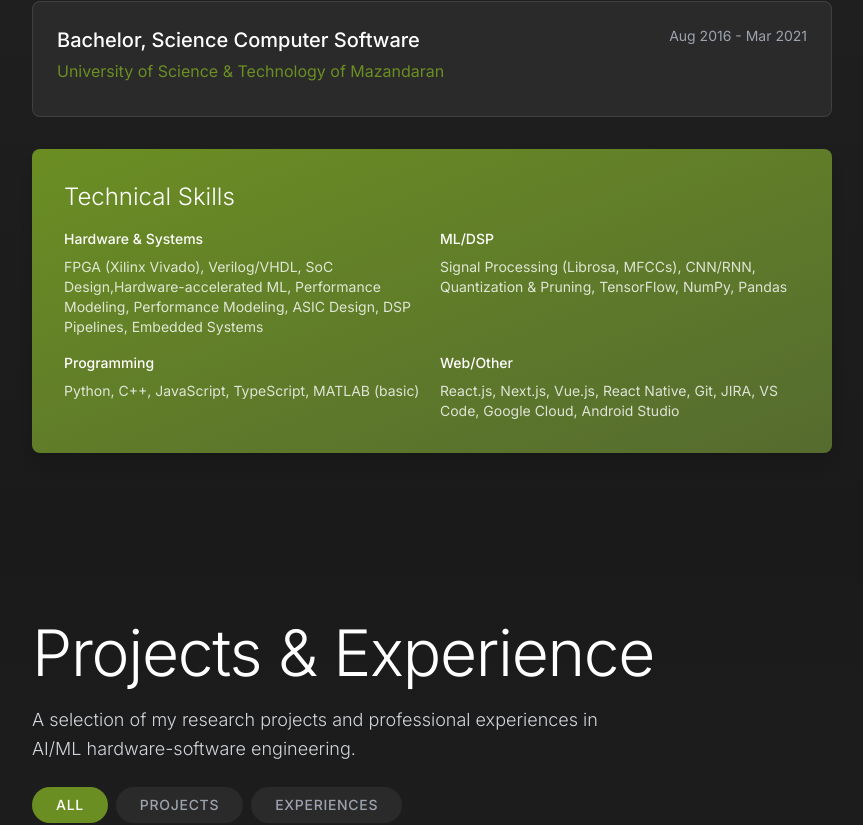
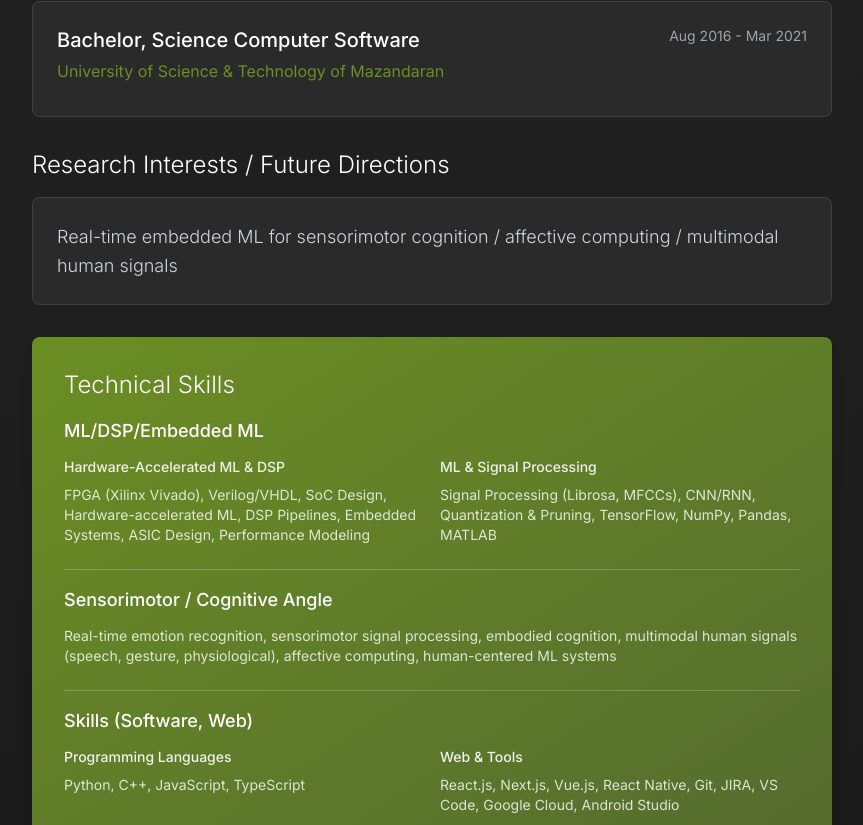
Before and after one commit to nzrnaghme/Cursor, a React (Vite) app: page / in a window 1280 px wide. Shown: the part 1516-2341 px from the top of the page, without its empty margins (8-871 px from the left). Built offline with nearby package versions, Linux system fonts and the light colour scheme.

Commit message:
Enhance portfolio: restructure projects with Problem/Method/Contribution/Next Step format, add Research Interests section, prioritize ML/DSP skills

```diff
--- a/src/components/About.tsx
+++ b/src/components/About.tsx
@@ -88,31 +88,67 @@ const About = () => {
             </div>
           </motion.div>
 
-          {/* Technical Skills */}
+          {/* Research Interests / Future Directions */}
+          <motion.div
+            className="mb-8"
+            initial={{ opacity: 0, y: 20 }}
+            animate={inView ? { opacity: 1, y: 0 } : {}}
+            transition={{ delay: 0.8, duration: 0.8 }}
+          >
+            <h3 className="text-2xl font-light mb-4 text-white">Research Interests / Future Directions</h3>
+            <div className="p-6 bg-[#2a2a2a] rounded-lg border border-white/10">
+              <p className="text-lg text-gray-300 font-light leading-relaxed">
+                Real-time embedded ML for sensorimotor cognition / affective computing / multimodal human signals
+              </p>
+            </div>
+          </motion.div>
+
+          {/* Technical Skills - Reorganized by Priority */}
           <motion.div
             className="mt-8 p-8 bg-gradient-to-br from-[#6b8e23] to-[#556b2f] text-white rounded-lg shadow-lg"
             initial={{ opacity: 0, y: 20 }}
             animate={inView ? { opacity: 1, y: 0 } : {}}
-            transition={{ delay: 0.8, duration: 0.8 }}
+            transition={{ delay: 1.0, duration: 0.8 }}
           >
             <h3 className="text-2xl font-light mb-4">Technical Skills</h3>
+
+            {/* ML/DSP/Embedded ML - Priority 1 */}
+            <div className="mb-6">
+              <h4 className="font-medium mb-3 text-lg">ML/DSP/Embedded ML</h4>
               <div className="grid grid-cols-1 md:grid-cols-2 gap-4 text-sm">
                 <div>
-                <h4 className="font-medium mb-2">Hardware & Systems</h4>
-                <p className="text-white/80">FPGA (Xilinx Vivado), Verilog/VHDL, SoC Design,Hardware-accelerated ML, Performance Modeling,
-                Performance Modeling, ASIC Design, DSP Pipelines, Embedded Systems</p>
+                  <h5 className="font-medium mb-2 opacity-90">Hardware-Accelerated ML & DSP</h5>
+                  <p className="text-white/80">FPGA (Xilinx Vivado), Verilog/VHDL, SoC Design, Hardware-accelerated ML, DSP Pipelines, Embedded Systems, ASIC Design, Performance Modeling</p>
                 </div>
                 <div>
-                <h4 className="font-medium mb-2">ML/DSP</h4>
-                <p className="text-white/80">Signal Processing (Librosa, MFCCs), CNN/RNN, Quantization & Pruning, TensorFlow, NumPy, Pandas</p>
+                  <h5 className="font-medium mb-2 opacity-90">ML & Signal Processing</h5>
+                  <p className="text-white/80">Signal Processing (Librosa, MFCCs), CNN/RNN, Quantization & Pruning, TensorFlow, NumPy, Pandas, MATLAB</p>
+                </div>
+              </div>
+            </div>
+
+            {/* Sensorimotor / Cognitive Angle - Priority 2 */}
+            <div className="mb-6 pt-4 border-t border-white/20">
+              <h4 className="font-medium mb-3 text-lg">Sensorimotor / Cognitive Angle</h4>
+              <p className="text-sm text-white/80">
+                Real-time emotion recognition, sensorimotor signal processing, embodied cognition,
+                multimodal human signals (speech, gesture, physiological), affective computing,
+                human-centered ML systems
+              </p>
+            </div>
+
+            {/* Software / Web Skills - Priority 3 */}
+            <div className="pt-4 border-t border-white/20">
+              <h4 className="font-medium mb-3 text-lg">Skills (Software, Web)</h4>
+              <div className="grid grid-cols-1 md:grid-cols-2 gap-4 text-sm">
+                <div>
+                  <h5 className="font-medium mb-2 opacity-90">Programming Languages</h5>
+                  <p className="text-white/80">Python, C++, JavaScript, TypeScript</p>
                 </div>
                 <div>
-                <h4 className="font-medium mb-2">Programming</h4>
-                <p className="text-white/80">Python, C++, JavaScript, TypeScript, MATLAB (basic)</p>
+                  <h5 className="font-medium mb-2 opacity-90">Web & Tools</h5>
+                  <p className="text-white/80">React.js, Next.js, Vue.js, React Native, Git, JIRA, VS Code, Google Cloud, Android Studio</p>
                 </div>
-              <div>
-                <h4 className="font-medium mb-2">Web/Other</h4>
-                <p className="text-white/80">React.js, Next.js, Vue.js, React Native, Git, JIRA, VS Code, Google Cloud, Android Studio</p>
               </div>
             </div>
           </motion.div>
--- a/src/components/Projects.tsx
+++ b/src/components/Projects.tsx
@@ -47,13 +47,9 @@ const Projects = () => {
       description: 'Built an end-to-end DSP/ML pipeline for real-time speech emotion recognition, addressing latency and compute bottlenecks in traditional SER systems through hardware-accelerated inference on Xilinx ZedBoard FPGA.',
       details: [
         'Problem: Traditional Speech Emotion Recognition (SER) systems face latency and compute bottlenecks, making real-time affect recognition difficult for embodied affective computing applications',
-        'Method: Designed and implemented an end-to-end DSP/ML pipeline including MFCC feature extraction, feature normalization, 2D CNN classification, and hardware-level optimization on Xilinx ZedBoard FPGA',
-        'Quantized CNN architecture for efficient FPGA inference with minimal accuracy loss',
-        'Mapped entire system onto hardware resources: LUTs, BRAMs, and DSP slices for optimal performance',
-        'Achieved significant improvements in real-time performance for embodied affective computing applications',
-        'Conducted comprehensive hardware-software co-design analysis: throughput, latency, and resource utilization',
-        'Research focus: real-time ML, sensorimotor cues, embedded cognition, and signal processing',
-        'Manuscript in preparation | Advisor: Prof. Shahnam Mirzaei'
+        'Method: Designed and implemented an end-to-end DSP/ML pipeline including MFCC feature extraction, feature normalization, 2D CNN classification, and hardware-level optimization on Xilinx ZedBoard FPGA. Quantized CNN architecture for efficient FPGA inference and mapped entire system onto hardware resources (LUTs, BRAMs, DSP slices)',
+        'Contribution: Achieved significant improvements in real-time performance for embodied affective computing applications. Conducted comprehensive hardware-software co-design analysis: throughput, latency, and resource utilization',
+        'Next Step/Research Value: Extending to multimodal sensorimotor signal processing (speech + gesture + physiological signals) for more robust affective computing. Manuscript in preparation | Advisor: Prof. Shahnam Mirzaei'
       ],
       image: '/images/project-speech-emotion.png',
       hoverImage: '/images/project-speech-emotion.png',
@@ -67,11 +63,9 @@ const Projects = () => {
       description: 'Analyzed Iranian society\'s response to COVID-19 by measuring emotional and linguistic shifts across millions of Persian social media posts using advanced NLP techniques.',
       details: [
         'Problem: Crisis-driven social behavior changes are hard to measure at population scale, making it difficult to understand how communities respond to unprecedented events',
-        'Method: Built comprehensive pipelines for sentiment classification, topic modeling, and temporal behavior tracking across millions of Persian posts from Iranian social media',
-        'Contribution: Identified emotional cycles and linguistic drift patterns that emerged during the pandemic',
-        'Mapped behavioral responses as a function of crisis timeline, revealing how public sentiment evolved over time',
-        'Strengthened expertise in human-centered data modeling and large-scale social media analysis',
-        'Built NLP-based chatbot with Google Cloud for scalable data processing and natural language analysis'
+        'Method: Built comprehensive pipelines for sentiment classification, topic modeling, and temporal behavior tracking across millions of Persian posts from Iranian social media. Developed NLP-based chatbot with Google Cloud for scalable data processing',
+        'Contribution: Identified emotional cycles and linguistic drift patterns that emerged during the pandemic. Mapped behavioral responses as a function of crisis timeline, revealing how public sentiment evolved over time',
+        'Next Step/Research Value: Strengthened expertise in human-centered data modeling and large-scale social media analysis. Foundation for understanding multimodal human signals in crisis contexts'
       ],
       hoverImage: '/images/project-covid-analysis.png',
       image: '/images/project-covid-analysis.png',
@@ -87,12 +81,8 @@ const Projects = () => {
       details: [
         'Problem: Users need personalized guidance for CCTV camera selection, but traditional support methods are resource-intensive and cannot scale effectively',
         'Method: Built an AI chatbot using Dialogflow for NLP and Google Cloud for scalable infrastructure, implementing intent classification and dialogue logic to understand user needs',
-        'Research Value: Although applied, this project strengthened expertise in human behavior modeling (query patterns, user needs)',
-        'Enhanced skills in intent classification and dialogue logic for conversational AI systems',
-        'Gained practical experience with real-world ML deployment constraints and production-level considerations',
-        'Integrated Dialogflow for NLP and Google Cloud for scalable infrastructure',
-        'Reduced customer support load by 40% through automated intelligent assistance',
-        'Technologies: Python, Dialogflow, Google Cloud'
+        'Contribution: Reduced customer support load by 40% through automated intelligent assistance. Gained practical experience with real-world ML deployment constraints and production-level considerations',
+        'Next Step/Research Value: Although applied, this project strengthened expertise in human behavior modeling (query patterns, user needs) and intent classification for conversational AI systems. Foundation for understanding user intent in sensorimotor interaction contexts'
       ],
       link: 'https://github.com/nzrnaghme/CCTV',
       hoverImage: '/images/project-cctv-chatbot.png',
@@ -329,10 +319,16 @@ const Projects = () => {
                           <div className="max-h-[400px] overflow-y-auto pr-2 custom-scrollbar">
                             <ul className="space-y-2">
                             {item.details.map((detail, idx) => {
-                              const isProblemMethodOrContribution = detail.startsWith('Problem:') || detail.startsWith('Method:') || detail.startsWith('Contribution:') || detail.startsWith('Research Value:');
-                              const parts = isProblemMethodOrContribution
-                                ? detail.split(': ')
-                                : null;
+                              const isProblemMethodOrContribution = detail.startsWith('Problem:') || detail.startsWith('Method:') || detail.startsWith('Contribution:') || detail.startsWith('Research Value:') || detail.startsWith('Next Step/Research Value:');
+                              let parts = null;
+                              if (isProblemMethodOrContribution) {
+                                // Handle "Next Step/Research Value:" which has a colon after a slash
+                                if (detail.startsWith('Next Step/Research Value:')) {
+                                  parts = ['Next Step/Research Value', detail.substring('Next Step/Research Value: '.length)];
+                                } else {
+                                  parts = detail.split(': ');
+                                }
+                              }
 
                               return (
                                 <li key={idx} className="text-xs text-gray-300 flex items-start gap-2">
```
Lines whose indentation alone changed are shown as unchanged.
